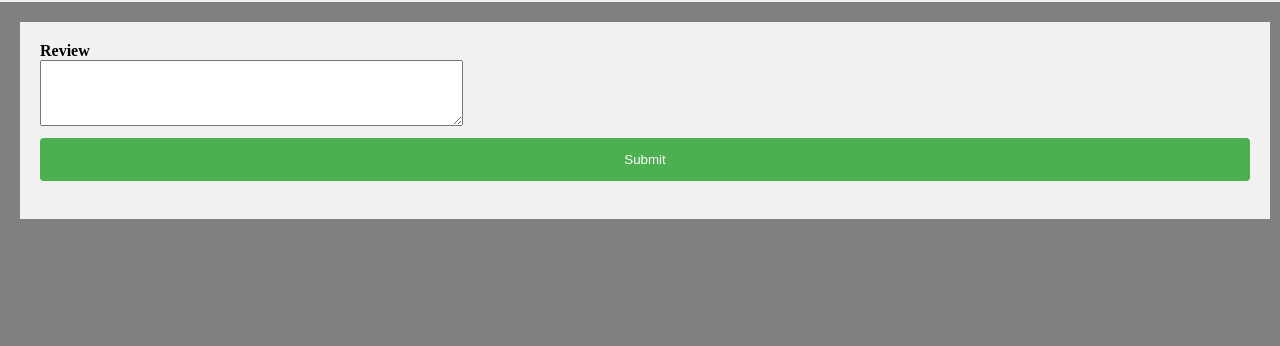
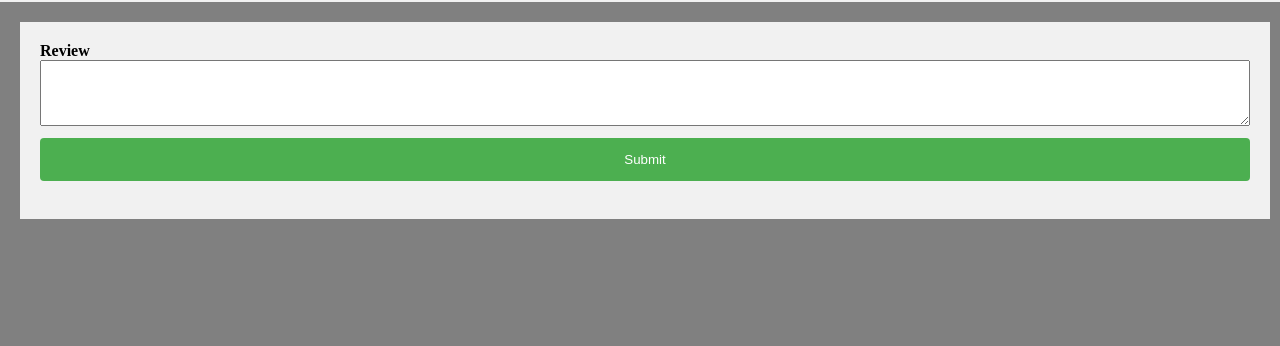
Before and after one commit to Hymaa441990/NLP_Deploment, a Flask app: page / in a window 1280 px wide. Shown: the part 86-432 px from the top of the page. Run offline with Flask 2, Linux system fonts and the light colour scheme; parts of the project's set-up code (start-up, migrations or seed data) failed here and were passed over.

Commit message:
Update SentimentAnalysis.html

```diff
--- a/templates/SentimentAnalysis.html
+++ b/templates/SentimentAnalysis.html
@@ -491,7 +491,7 @@ p.test1 {
 				 <div class="card">
 
 					<label for="JwMarriot_reviews"><b>Review</b></label><br/>
-					<textarea id="review" name="review" rows="4" cols="50" required>
+					<textarea id="review" name="review" rows="4" style="width: 100%; max-width: 100%;" required>
                      </textarea>
 
 
```
